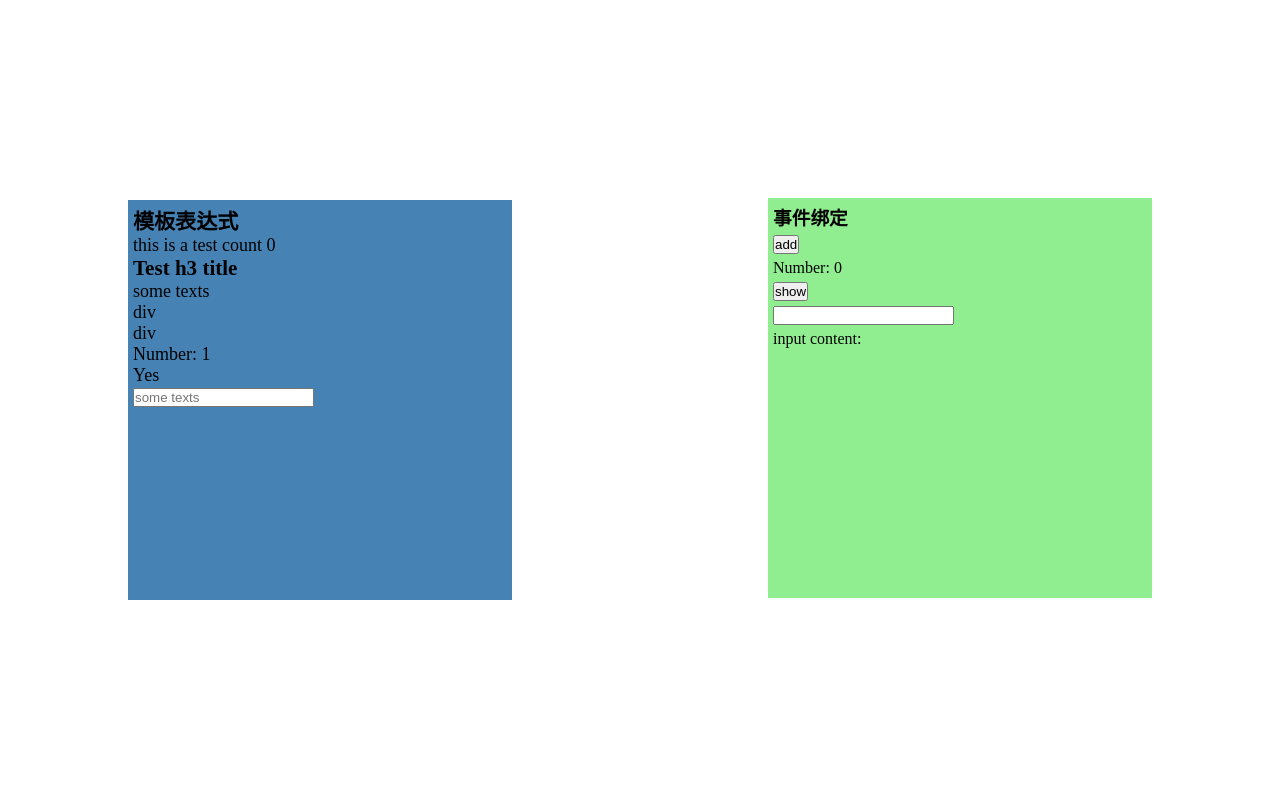
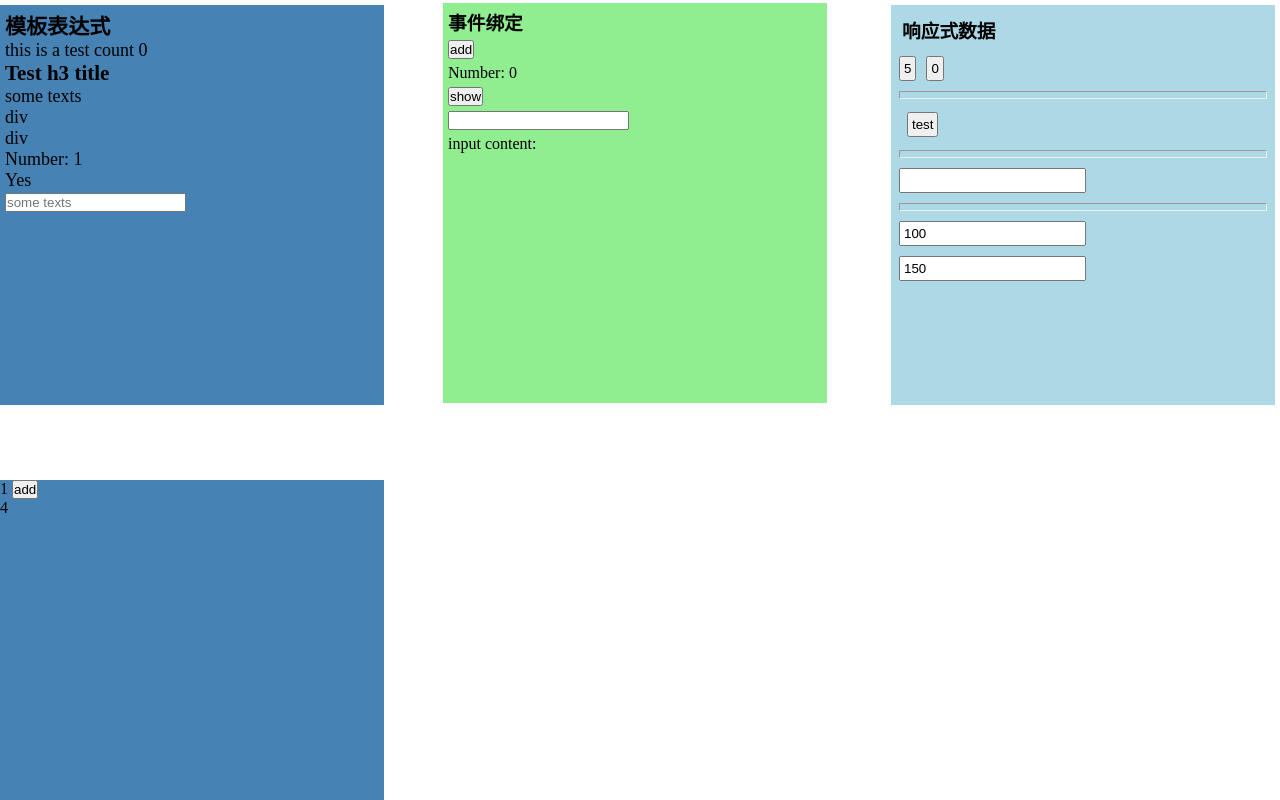
Before and after one commit to CooCoders/Co-Learning, a Vue app in the folder Vite+Vue3/vvue-demo1/: page / in a window 1280 px wide. Built offline with nearby package versions, Linux system fonts and the light colour scheme.

Commit message:
vues computed prop

```diff
--- a/Vite+Vue3/vvue-demo1/src/App.vue
+++ b/Vite+Vue3/vvue-demo1/src/App.vue
@@ -3,12 +3,16 @@
 // Check out https://vuejs.org/api/sfc-script-setup.html#script-setup
 import Test from './components/Test.vue'
 import Test2 from './components/Test2.vue'
+import ReactivityDemo from './components/ReactivityDemo.vue'
+import ComputedProp from './components/ComputedProp.vue'
 </script>
 
 <template>
   <div class="container">
     <Test></Test>
     <Test2></Test2>
+    <ReactivityDemo></ReactivityDemo>
+    <ComputedProp></ComputedProp>
   </div>
 </template>
 
@@ -16,9 +20,12 @@ import Test2 from './components/Test2.vue'
 .container {
   display: flex;
   flex-direction: row;
-  justify-content: space-around;
+  justify-content: space-between;
   align-items: center;
+  flex-wrap: wrap;
+  align-content: space-between;
   height: 100vh;
   width: 100%;
+  overflow: hidden;
 }
 </style>
--- /dev/null
+++ b/Vite+Vue3/vvue-demo1/src/components/ComputedProp.vue
@@ -0,0 +1,36 @@
+<!-- 计算属性 -->
+<template>
+  <div class="container2">
+    <div>
+      {{ ct }}
+      <button @click="add">add</button>
+    </div>
+    <div>
+      {{ doubleCount() }}
+    </div>
+  </div>
+</template>
+
+<script setup>
+import { ref, reactive, computed } from 'vue'
+const count = ref(2)
+const ct = ref(1)
+const add = () => {
+  ct.value++
+}
+const dcount = computed(() => {
+  console.log('do count')
+  return count.value * 2
+})
+const doubleCount = () => {
+  console.log('double count')
+  return count.value * 2
+}
+</script>
+<style scoped>
+.container2 {
+  width: 30%;
+  height: 40%;
+  background-color: steelblue;
+}
+</style>
--- /dev/null
+++ b/Vite+Vue3/vvue-demo1/src/components/ReactivityDemo.vue
@@ -0,0 +1,58 @@
+<!-- 响应式基础设置 -->
+<template>
+  <div class="r-container">
+    <h3>响应式数据</h3>
+    <button @click="add">{{ state.count }}</button>
+    <button @click="add2">{{ count }}</button>
+    <hr />
+    <div class="bubble-test" @click="alertDiv">
+      <button @click.stop="alertBtn">test</button>
+    </div>
+    <hr />
+    <input type="text" @keyup.esc="clear" />
+
+    <hr />
+    <input type="text" v-bind:value="val" />
+    <input type="text" v-model.number="val1" />
+  </div>
+</template>
+
+<script setup>
+import { ref, reactive } from 'vue'
+const state = reactive({ count: 5 })
+const count = ref(0)
+const val = ref(100)
+const val1 = ref(150)
+
+const add = () => {
+  state.count++
+}
+
+const add2 = () => {
+  count.value += 2
+}
+
+const alertDiv = () => {
+  alert('div')
+}
+
+const alertBtn = () => {
+  alert('button')
+}
+
+const clear = (e) => {
+  e.target.value = ''
+}
+</script>
+<style scoped>
+* {
+  margin: 5px;
+  padding: 3px;
+}
+.r-container {
+  margin: 5px;
+  height: 50%;
+  width: 30%;
+  background-color: lightblue;
+}
+</style>
```
